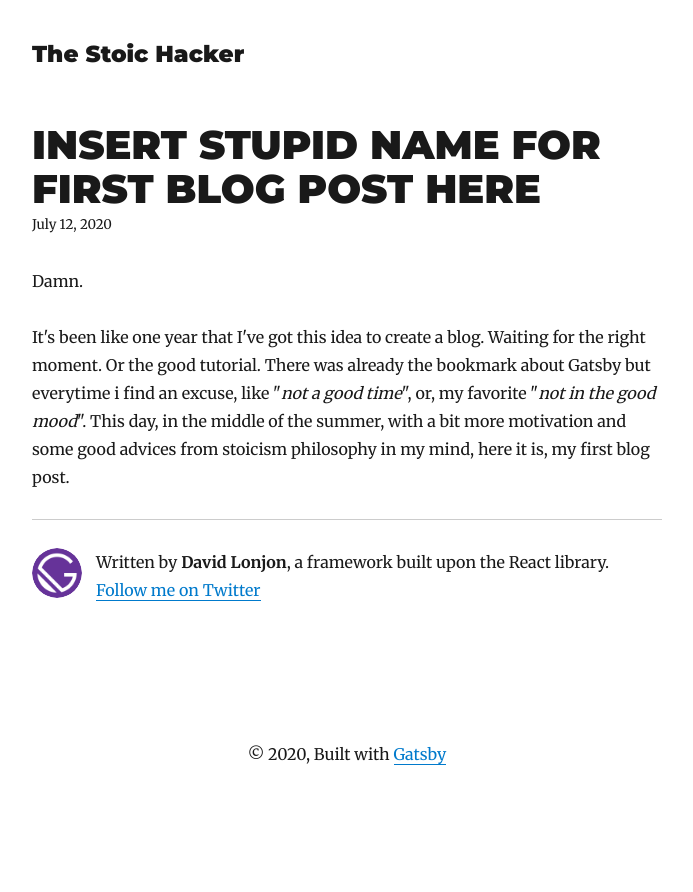
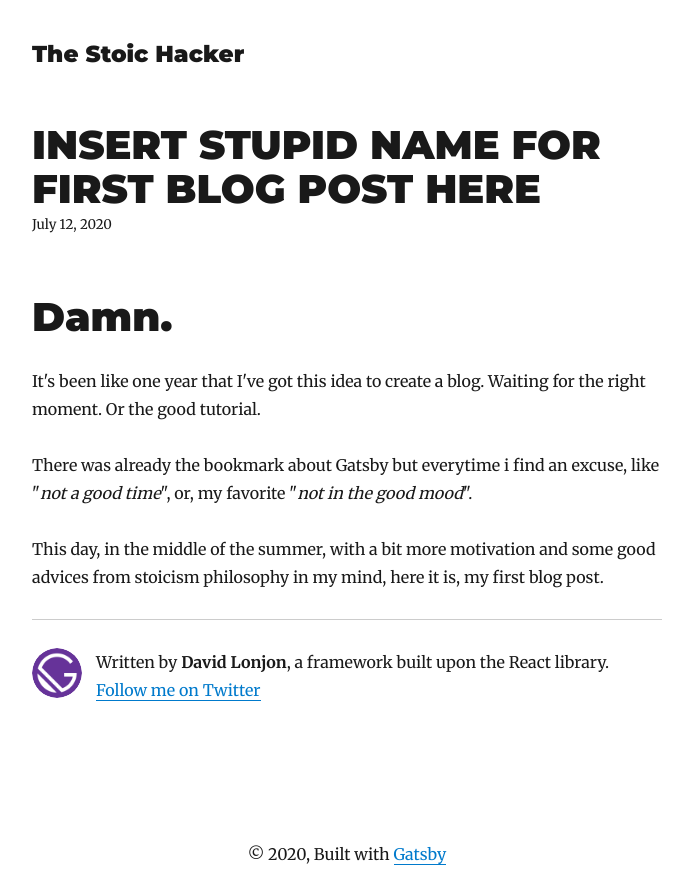
Before and after one commit to MidnightCitizen/the-stoic-hacker, a Gatsby site: page /blog/hello-world/ in a window 1280 px wide. Shown: the whole page, without its empty margins (293-986 px from the left). Before the commit the page ends 800 px from the top, so only its background shows below. Built offline with nearby package versions, Linux system fonts and the light colour scheme; Gatsby itself is replaced by a stand-in of ours; some packages are replaced by stand-ins of ours.

Commit message:
play with the first post and netlify

```diff
--- a/content/blog/hello-world.md
+++ b/content/blog/hello-world.md
@@ -4,8 +4,10 @@ date: 2020-07-12T14:29:05.937Z
 title: INSERT STUPID NAME FOR FIRST BLOG POST HERE
 description: First real blog post
 ---
-Damn.
+# Damn.
 
 It's been like one year that I've got this idea to create a blog. Waiting for the right moment. Or the good tutorial.
+
 There was already the bookmark about Gatsby but everytime i find an excuse, like "*not a good time*", or, my favorite "*not in the good mood*".
+
 This day, in the middle of the summer, with a bit more motivation and some good advices from stoicism philosophy in my mind, here it is, my first blog post.
```
